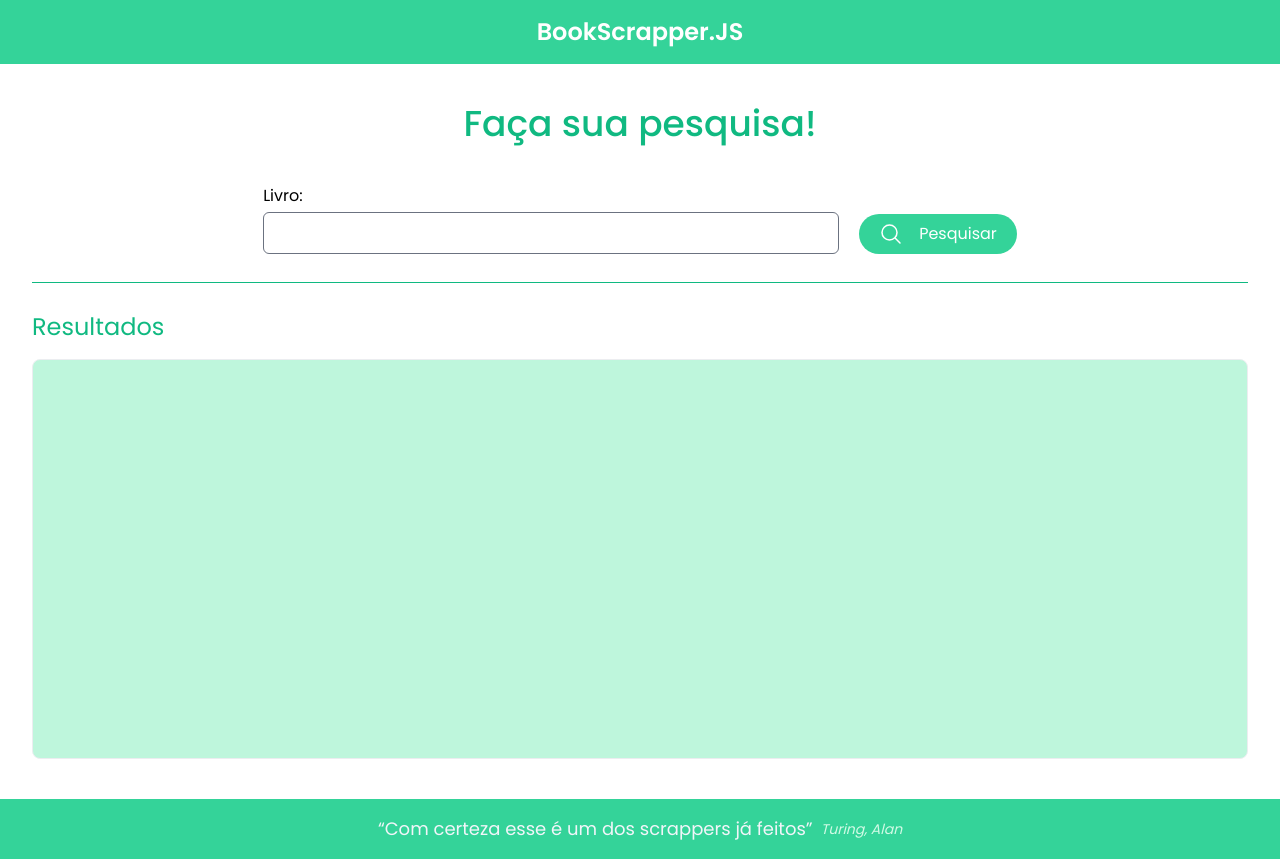
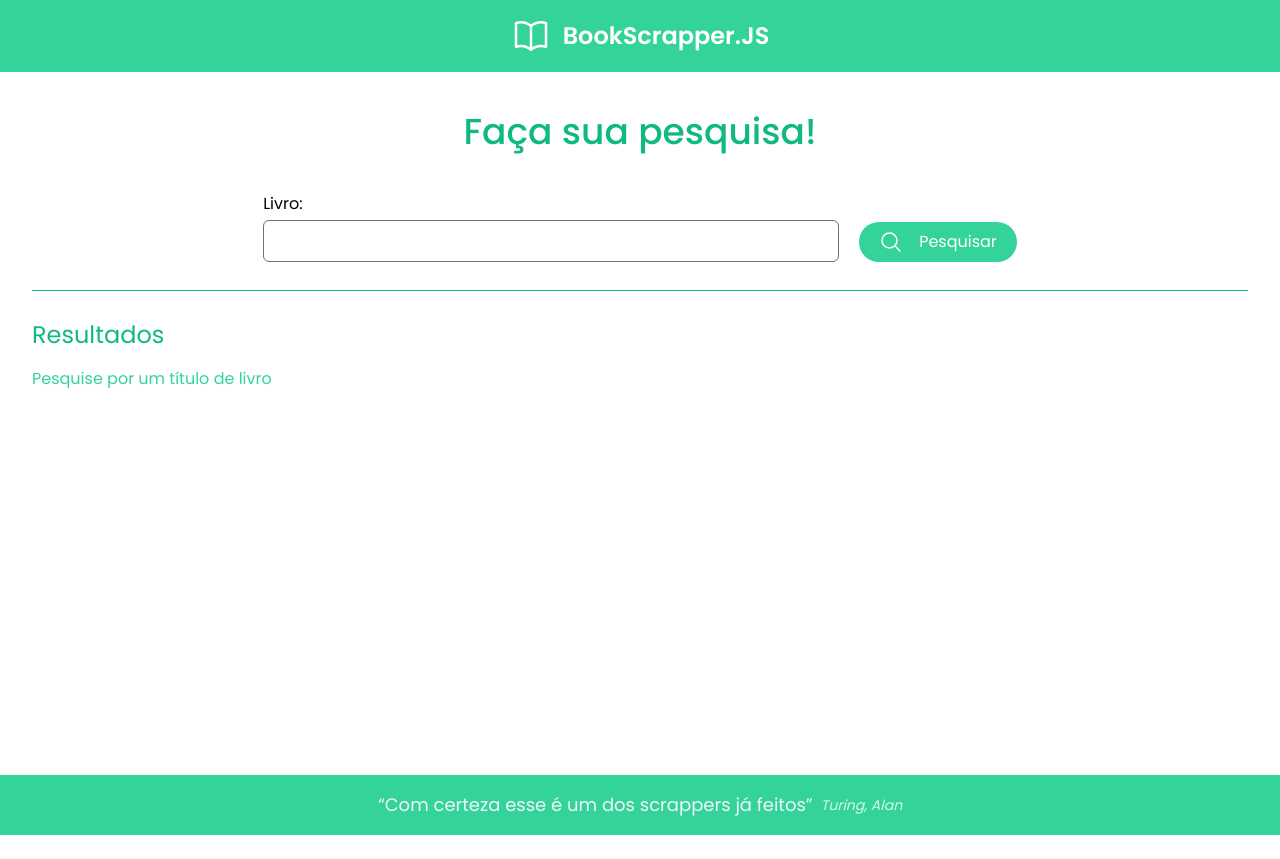
Before and after one commit to GustavoMont/book-scrapper, a Next.js app: page / in a window 1280 px wide. After the commit the page ends 835 px from the top, so only its background shows below. Built offline with nearby package versions, Linux system fonts and the light colour scheme.

Commit message:
feat: add search on search params

```diff
--- a/app/page.tsx
+++ b/app/page.tsx
@@ -1,25 +1,59 @@
 "use client";
 import { Results } from "@/components/Home/Results";
 import { SearchIcon } from "@/components/Icons/SearchIcon";
-import { LoadingResults } from "@/components/Layout/LoadingResults";
+import { XIcon } from "@/components/Icons/XIcon";
+import { Button } from "@/components/common/Button";
 import { api } from "@/config/api";
 import { Book } from "@/models/Book";
-import { useState } from "react";
+import { useRouter, useSearchParams } from "next/navigation";
+import { useEffect, useState } from "react";
 import { useForm } from "react-hook-form";
 
 export default function Home() {
+  const searchParams = useSearchParams();
+  const router = useRouter();
+  const book = searchParams.get("book");
+  const hasSearch = searchParams.has("book");
   const [data, setData] = useState<Book[]>([]);
   const [isLoading, setIsLoading] = useState(false);
-  const { register, handleSubmit } = useForm<{ search: string }>();
+  const { register, handleSubmit } = useForm<{ search: string }>({
+    defaultValues: {
+      search: book ?? "",
+    },
+  });
 
-  const onSubmit = async (data: { search: string }) => {
+  const getBooks = async (search: string) => {
+    const { data: books } = await api.get<Book[]>("/search", {
+      params: { query: search },
+    });
+    return books;
+  };
+
+  const onSubmit = async ({ search }: { search: string }) => {
     setIsLoading(true);
-    const { data: res } = await api.get<Book[]>("/search", {
-      params: { query: data.search },
-    });
-    setData(res);
+
+    const params = new URLSearchParams(searchParams);
+    params.set("book", search);
+
+    router.replace(`/?${params.toString()}`);
+
     setIsLoading(false);
   };
+
+  const onClearSearch = () => {
+    router.replace("/");
+  };
+
+  useEffect(() => {
+    if (book) {
+      setIsLoading(true);
+      getBooks(book)
+        .then((books) => {
+          setData(books);
+        })
+        .finally(() => setIsLoading(false));
+    }
+  }, [book]);
 
   return (
     <>
@@ -42,20 +76,31 @@ export default function Home() {
             })}
           />
         </div>
-        <button
-          type="submit"
-          className="py-2 transition-all duration-100 ease-in-out flex gap-4 items-center self-end px-5 rounded-full text-center bg-emerald-400 text-white hover:bg-emerald-600 hover:scale-105 trasnform active:scale-95"
+        <Button
+          icon={<SearchIcon isLoading={isLoading} />}
+          isLoading={isLoading}
         >
-          {isLoading ? (
-            <div className="animate-spin h-6 w-6 aspect-square rounded-full border-l border-t border-white" />
-          ) : (
-            <SearchIcon isLoading={isLoading} />
-          )}
           Pesquisar
-        </button>
+        </Button>
+
+        {hasSearch ? (
+          <Button
+            onClick={onClearSearch}
+            type="reset"
+            icon={<XIcon />}
+            color="danger"
+          >
+            Limpar pesquisa
+          </Button>
+        ) : null}
       </form>
       <hr className="border-emerald-500 my-7" />
-      <Results books={data} isLoading={isLoading} />
+      <Results
+        clearSearch={() => {}}
+        hasNoSearch
+        books={data}
+        isLoading={isLoading}
+      />
     </>
   );
 }
--- a/components/Home/Results.tsx
+++ b/components/Home/Results.tsx
@@ -1,63 +1,59 @@
 import React from "react";
 import { LoadingResults } from "../Layout/LoadingResults";
 import { Book } from "@/models/Book";
-import { Td } from "../Layout/Table/Td";
-import { v4 } from "uuid";
+import { useSearchParams } from "next/navigation";
+import { ResultsTable } from "./ResultsTable";
 
 interface Props {
   isLoading?: boolean;
   books: Book[];
+  hasNoSearch: boolean;
+  clearSearch(): void;
 }
 
-export const Results: React.FC<Props> = ({ isLoading, books = [] }) => {
-  const handlePrice = (price: number | null) => {
-    return (
-      price?.toLocaleString("pt-BR", {
-        currency: "BRL",
-        style: "currency",
-      }) ?? "Não encontrado"
-    );
-  };
+export const Results: React.FC<Props> = ({
+  isLoading,
+  books = [],
+  hasNoSearch,
+}) => {
+  const searchParams = useSearchParams();
+  const hasSearch = searchParams.has("book");
   return (
-    <section className="flex flex-col gap-4">
+    <section className="flex h-[52vh] flex-col gap-4">
       <h3 className="text-2xl text-emerald-500">Resultados</h3>
-      <div className="flex-1 max-h-[50vh] overflow-y-auto">
-        {true ? (
-          <LoadingResults />
-        ) : (
-          <table className="border-collapse border border-slate-500 w-[98%]">
-            <thead>
-              <tr className="bg-emerald-500 text-white rounded-lg">
-                <Td as="th">Título do Livro</Td>
-                <Td as="th">Preço</Td>
-                <Td as="th">Loja</Td>
-                <Td as="th">Link</Td>
-              </tr>
-            </thead>
-            <tbody>
-              {books.map((book, i) => (
-                <tr
-                  className="hover:bg-emerald-200 transition-all ease-in-out duration-150 "
-                  key={v4()}
-                >
-                  <Td>{book.title}</Td>
-                  <Td dataType="number">{handlePrice(book.price)}</Td>
-                  <Td>{book.siteName}</Td>
-                  <Td>
-                    <a
-                      target="_blank"
-                      className="transition-all duration-150 ease-in-out hover:text-emerald-500 text-emerald-600 underline"
-                      href={book.link}
-                    >
-                      Acessar
-                    </a>
-                  </Td>
-                </tr>
-              ))}
-            </tbody>
-          </table>
-        )}
+      <div className="flex-1 h-full overflow-y-auto">
+        <ViewHandler
+          books={books}
+          hasSearch={hasSearch}
+          isLoading={isLoading}
+        />
       </div>
     </section>
   );
 };
+
+type ViewHanlderProps = {
+  isLoading?: boolean;
+  hasSearch: boolean;
+  books: Book[];
+};
+
+const ViewHandler = ({ books, hasSearch, isLoading }: ViewHanlderProps) => {
+  if (isLoading) {
+    return <LoadingResults />;
+  } else if (!hasSearch) {
+    return (
+      <div className="text-emerald-400">
+        <p>Pesquise por um título de livro</p>
+      </div>
+    );
+  }
+  return !!books.length ? (
+    <ResultsTable books={books} />
+  ) : (
+    <div className="h-full text-center flex flex-col gap-1 justify-center items-center">
+      <h3 className="text-emerald-500 text-2xl">Putz, Irmão! :(</h3>
+      <p>Resultado não encontrado</p>
+    </div>
+  );
+};
--- /dev/null
+++ b/components/Home/ResultsTable.tsx
@@ -0,0 +1,45 @@
+import React from "react";
+import { Td } from "../Layout/Table/Td";
+import { Book } from "@/models/Book";
+import { v4 } from "uuid";
+import { handlePrice } from "@/utils/format-price";
+
+type Props = {
+  books: Book[];
+};
+
+export const ResultsTable: React.FC<Props> = ({ books }) => {
+  return (
+    <table className="border-collapse border border-slate-500 w-[98%]">
+      <thead>
+        <tr className="bg-emerald-500 text-white rounded-lg">
+          <Td as="th">Título do Livro</Td>
+          <Td as="th">Preço</Td>
+          <Td as="th">Loja</Td>
+          <Td as="th">Link</Td>
+        </tr>
+      </thead>
+      <tbody>
+        {books.map((book, i) => (
+          <tr
+            className="hover:bg-emerald-200 transition-all ease-in-out duration-150 "
+            key={v4()}
+          >
+            <Td>{book.title}</Td>
+            <Td dataType="number">{handlePrice(book.price)}</Td>
+            <Td>{book.siteName}</Td>
+            <Td>
+              <a
+                target="_blank"
+                className="transition-all duration-150 ease-in-out hover:text-emerald-500 text-emerald-600 underline"
+                href={book.link}
+              >
+                Acessar
+              </a>
+            </Td>
+          </tr>
+        ))}
+      </tbody>
+    </table>
+  );
+};
--- /dev/null
+++ b/components/Icons/BookIcon.tsx
@@ -0,0 +1,25 @@
+import React from "react";
+import { twMerge } from "tailwind-merge";
+
+export const BookIcon: React.FC<React.SVGProps<SVGSVGElement>> = ({
+  className,
+  ...props
+}) => {
+  return (
+    <svg
+      xmlns="http://www.w3.org/2000/svg"
+      fill="none"
+      viewBox="0 0 24 24"
+      strokeWidth={1.5}
+      stroke="currentColor"
+      className={twMerge("w-6 h-6", className)}
+      {...props}
+    >
+      <path
+        strokeLinecap="round"
+        strokeLinejoin="round"
+        d="M12 6.042A8.967 8.967 0 006 3.75c-1.052 0-2.062.18-3 .512v14.25A8.987 8.987 0 016 18c2.305 0 4.408.867 6 2.292m0-14.25a8.966 8.966 0 016-2.292c1.052 0 2.062.18 3 .512v14.25A8.987 8.987 0 0018 18a8.967 8.967 0 00-6 2.292m0-14.25v14.25"
+      />
+    </svg>
+  );
+};
--- /dev/null
+++ b/components/Icons/XIcon.tsx
@@ -0,0 +1,25 @@
+import React from "react";
+import { twMerge } from "tailwind-merge";
+
+export const XIcon: React.FC<React.SVGProps<SVGSVGElement>> = ({
+  className,
+  ...props
+}) => {
+  return (
+    <svg
+      xmlns="http://www.w3.org/2000/svg"
+      fill="none"
+      viewBox="0 0 24 24"
+      strokeWidth={1.5}
+      stroke="currentColor"
+      className={twMerge("w-6 h-6", className)}
+      {...props}
+    >
+      <path
+        strokeLinecap="round"
+        strokeLinejoin="round"
+        d="M6 18L18 6M6 6l12 12"
+      />
+    </svg>
+  );
+};
--- a/components/Layout/Navbar.tsx
+++ b/components/Layout/Navbar.tsx
@@ -1,10 +1,12 @@
 import React from "react";
+import { BookIcon } from "../Icons/BookIcon";
 
 export const Navbar = () => {
   return (
     <nav className="p-4 bg-emerald-400">
-      <div className="flex flex-col gap-0.5 text-center">
-        <h1 className="text-2xl text-white font-bold">BookScrapper.JS</h1>
+      <div className="flex gap-3 text-white justify-center items-center">
+        <BookIcon className="w-10 h-10" />
+        <h1 className="text-2xl font-bold">BookScrapper.JS</h1>
       </div>
     </nav>
   );
--- /dev/null
+++ b/components/common/Button.tsx
@@ -0,0 +1,44 @@
+import React, { PropsWithChildren } from "react";
+import { twMerge } from "tailwind-merge";
+
+type ButtonColors = "primary" | "danger";
+
+type Props = {
+  icon?: JSX.Element;
+  color?: ButtonColors;
+  isLoading?: boolean;
+} & React.DetailedHTMLProps<
+  React.ButtonHTMLAttributes<HTMLButtonElement>,
+  HTMLButtonElement
+>;
+
+const buttonStyles: Record<ButtonColors, string> = {
+  danger: "bg-red-500 text-white hover:bg-red-600", //className,
+  primary: "bg-emerald-400 text-white hover:bg-emerald-600",
+};
+
+export const Button: React.FC<PropsWithChildren<Props>> = ({
+  color = "primary",
+  icon,
+  children,
+  className,
+  isLoading,
+  ...props
+}) => {
+  return (
+    <button
+      {...props}
+      className={twMerge(
+        `py-2 transition-all duration-100 ease-in-out flex gap-4 items-center self-end px-5 rounded-full text-center  hover:scale-105 trasnform active:scale-95 ${buttonStyles[color]}`,
+        className
+      )}
+    >
+      {isLoading ? (
+        <div className="animate-spin h-6 w-6 aspect-square rounded-full border-l border-t border-white" />
+      ) : (
+        icon
+      )}
+      {children}
+    </button>
+  );
+};
--- a/package.json
+++ b/package.json
@@ -15,6 +15,7 @@
     "react": "^18",
     "react-dom": "^18",
     "react-hook-form": "^7.48.2",
+    "tailwind-merge": "^2.0.0",
     "uuid": "^9.0.1"
   },
   "devDependencies": {
--- /dev/null
+++ b/utils/format-price.ts
@@ -0,0 +1,8 @@
+export const handlePrice = (price: number | null) => {
+  return (
+    price?.toLocaleString("pt-BR", {
+      currency: "BRL",
+      style: "currency",
+    }) ?? "Não encontrado"
+  );
+};
```
Also changed, not shown: 1 other file (tests, documents, lock files or other folders).
